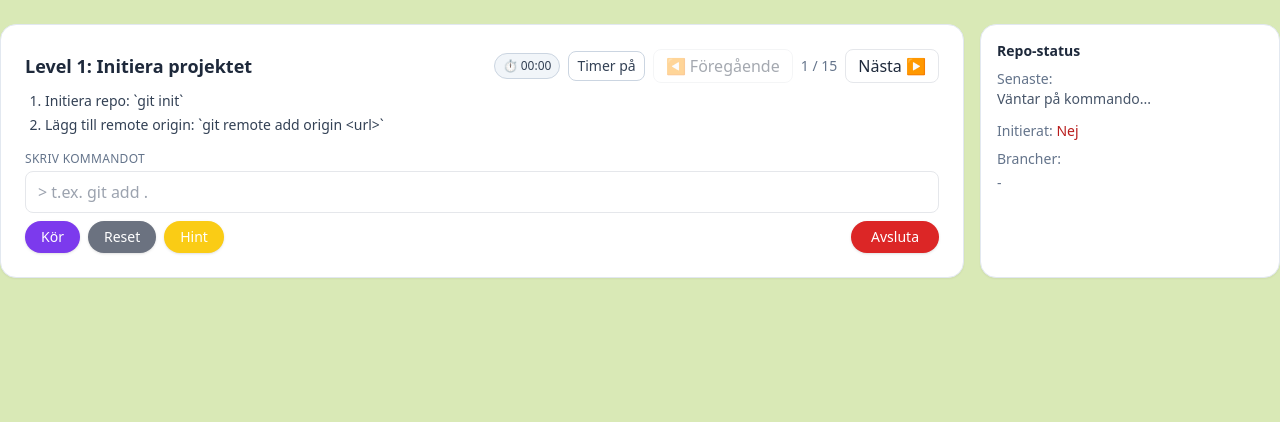
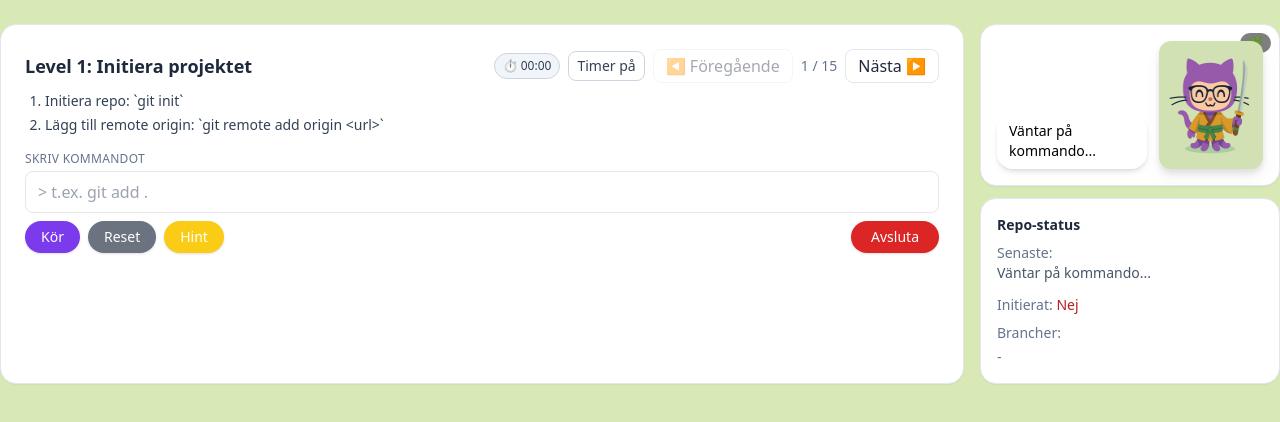
Before and after one commit to DulamaA/git-land-game, a React (Vite) app: page /game in a window 1280 px wide. Shown: the top 422 px of the page. Built offline with nearby package versions, Linux system fonts and the light colour scheme.

Commit message:
🐙 feat: show Octocat on /game/:id with motion, bounce on success, shake on error + speech bubble shows status/hints

```diff
--- a/src/components/GameScreen.tsx
+++ b/src/components/GameScreen.tsx
@@ -4,10 +4,12 @@ import TaskList from './Game/TaskList';
 import CommandInput from './Game/CommandInput';
 import Hint from './Game/Hint';
 import RepoStatus from './Game/RepoStatus';
+import OctocatAvatar from './Game/OctocatAvatar';
+import { variantByLevel } from '../utils/octocatVariants';
 import { useGame } from '../hooks/useGame';
 import { useNavigate, useParams } from 'react-router-dom';
 import { useProgress } from '../state/progress';
-import { useEffect } from 'react';
+import { useEffect, useMemo, useState } from 'react';
 
 export default function GameScreen() {
   // Navigation hook
@@ -15,22 +17,6 @@ export default function GameScreen() {
 
   // Progress management hook
   const { markDone } = useProgress();
-
-  const handleExit = () => navigate('/');
-
-  // Handler for running the current command
-  const handleRun = () => {
-    const finished = run();
-    if (finished) {
-      markDone(level.id);
-      if (levelIndex < totalLevels - 1) {
-        nextLevel();
-        navigate(`/game/${level.id + 1}`);
-      } else {
-        navigate('/');
-      }
-    }
-  };
 
   // Destructure game state and handlers from the useGame hook
   const {
@@ -64,6 +50,42 @@ export default function GameScreen() {
       goToLevel(levelNum);
     }
   }, [levelParam, goToLevel]);
+
+  //Octocat variant + speech bubble
+  const variant = useMemo(() => variantByLevel[levelIndex + 1] ?? 'base', [levelIndex]);
+
+  const bubble = showHint && firstHint ? 'Hint: ${firstHint}' : (statusMsg?.text ?? '');
+
+  //Simple motion: bounce on info, shake on error, then return to idle
+  const [mood, setMood] = useState<'idle' | 'happy' | 'oops'>('idle');
+  useEffect(() => {
+    if (!statusMsg) return;
+    if (statusMsg.type === 'error') {
+      setMood('oops');
+      const t = setTimeout(() => setMood('idle'), 450);
+      return () => clearTimeout(t);
+    } else {
+      setMood('happy');
+      const t = setTimeout(() => setMood('idle'), 700);
+      return () => clearTimeout(t);
+    }
+  }, [statusMsg]);
+
+  const handleExit = () => navigate('/');
+
+  // Handler for running the current command
+  const handleRun = () => {
+    const finished = run();
+    if (finished) {
+      markDone(level.id);
+      if (levelIndex < totalLevels - 1) {
+        nextLevel();
+        navigate(`/game/${level.id + 1}`);
+      } else {
+        navigate('/');
+      }
+    }
+  };
 
   // Render the main game screen layout
   return (
@@ -107,7 +129,12 @@ export default function GameScreen() {
         <Hint visible={showHint} hint={firstHint} />
       </div>
 
-      <RepoStatus repo={repo} message={statusMsg} />
+      <div className="flex flex-col gap-3">
+        <div className="rounded-2xl border border-slate-200 bg-white p-4 shadow-sm">
+          <OctocatAvatar variant={variant} say={bubble} mood={mood} />
+        </div>
+        <RepoStatus repo={repo} message={statusMsg} />
+      </div>
     </section>
   );
 }
```
